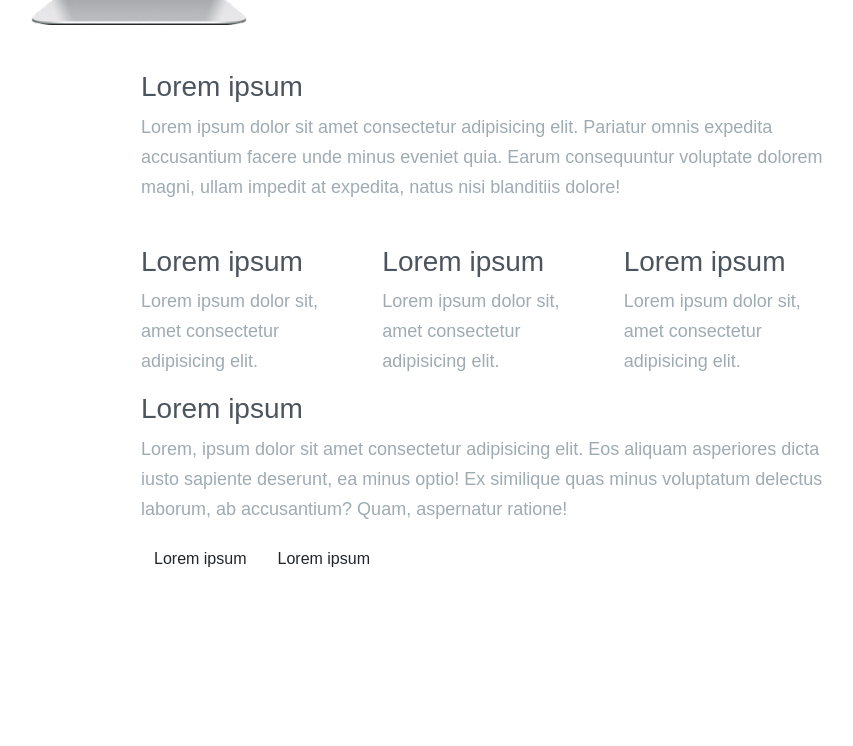
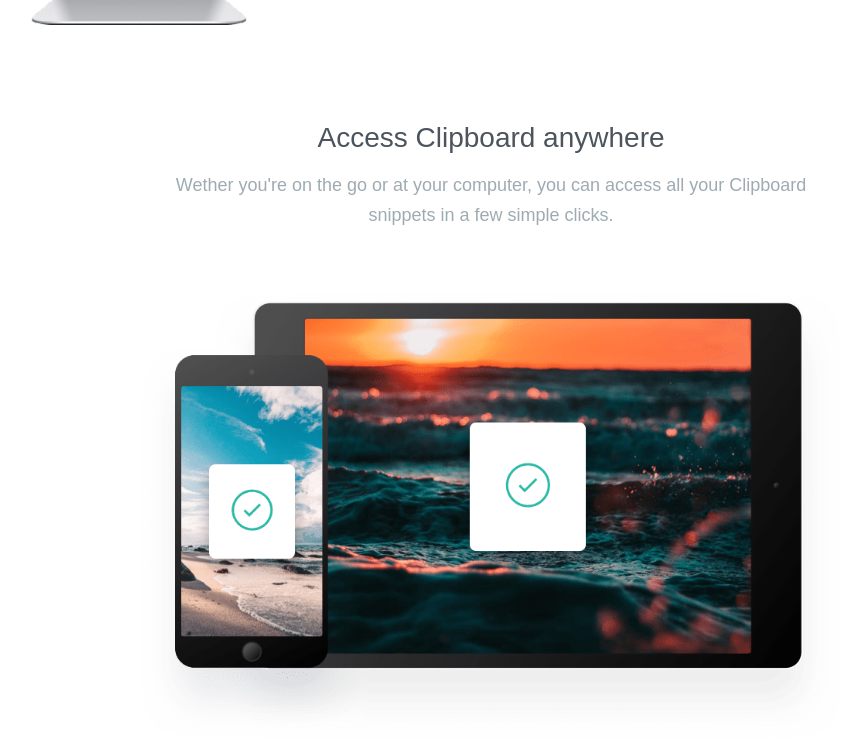
Before and after one commit to SimoL-003/clipboard-landing-page-master, a plain HTML site: page index.html in a window 1280 px wide. Shown: the part 1314-2060 px from the top of the page, without its empty margins (149-1002 px from the left). Before the commit the page ends 1892 px from the top, so only its background shows below. Drawn offline with nearby package versions, Linux system fonts and the light colour scheme; a web font is replaced by a local one.

Commit message:
device section

```diff
--- a/css/style.css
+++ b/css/style.css
@@ -110,10 +110,6 @@ p {
         justify-content: center;
         gap: 20px;
     }
-
-    .functions .img-text {
-        display: flex;
-    }
 }
 
 @media only screen and (min-width:768px) {
@@ -134,4 +130,8 @@ p {
         text-align: start;
         padding: 60px 80px;
     }
+
+    .multi-device {
+        padding-top: 3%;
+    }
 }
--- a/index.html
+++ b/index.html
@@ -86,7 +86,7 @@
             <img src="./images/image-computer.png"
                  alt="Computer">
           </div>
-          <div class="text col-12 col-md-6 col-lg-5 pb-5">
+          <div class="text col-12 col-md-6 col-lg-5">
             <div class="pb-4">
               <h3>Quick Search</h3>
               <p>Easily search your snippets by content, category, web address, application, and more.</p>
@@ -105,17 +105,15 @@
     </section>
     <!-- /FUNCTIONS -->
 
-
     <!-- MULTI-DEVICE -->
-    <section class="multi-device">
-      <div class="container">
-
+    <section class="multi-device pb-5">
+      <div class="container text-center">
         <div class="row">
           <div class="col">
-            <h2>Lorem ipsum</h2>
-            <p>Lorem ipsum dolor sit amet consectetur adipisicing elit. Pariatur omnis expedita accusantium facere unde minus eveniet quia. Earum consequuntur voluptate dolorem magni, ullam impedit at expedita, natus nisi blanditiis dolore!</p>
-            <img src=""
-                 alt="">
+            <h2>Access Clipboard anywhere</h2>
+            <p class="pb-5 pt-2">Wether you're on the go or at your computer, you can access all your Clipboard snippets in a few simple clicks.</p>
+            <img src="./images/image-devices.png"
+                 alt="Multi-device compatibility">
           </div>
         </div>
       </div>
```
